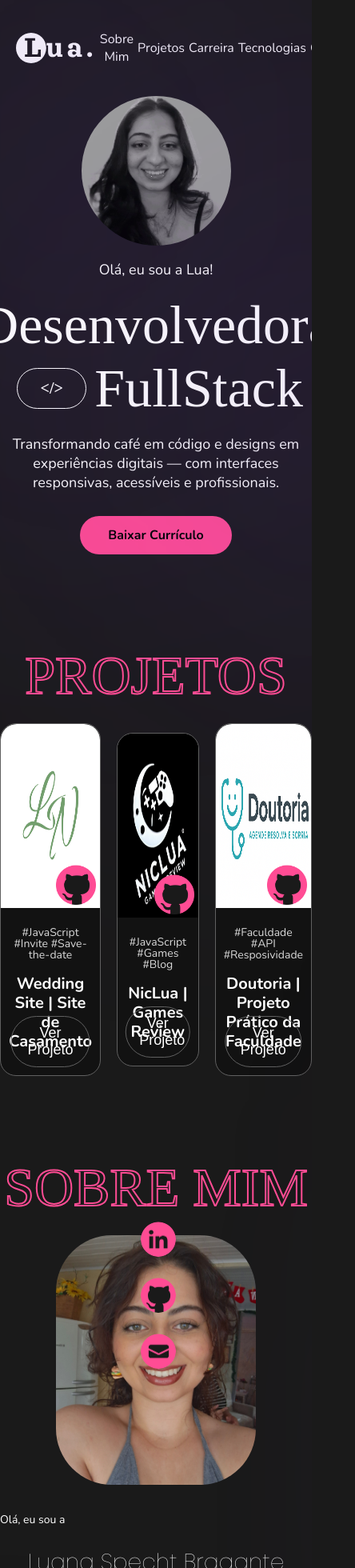
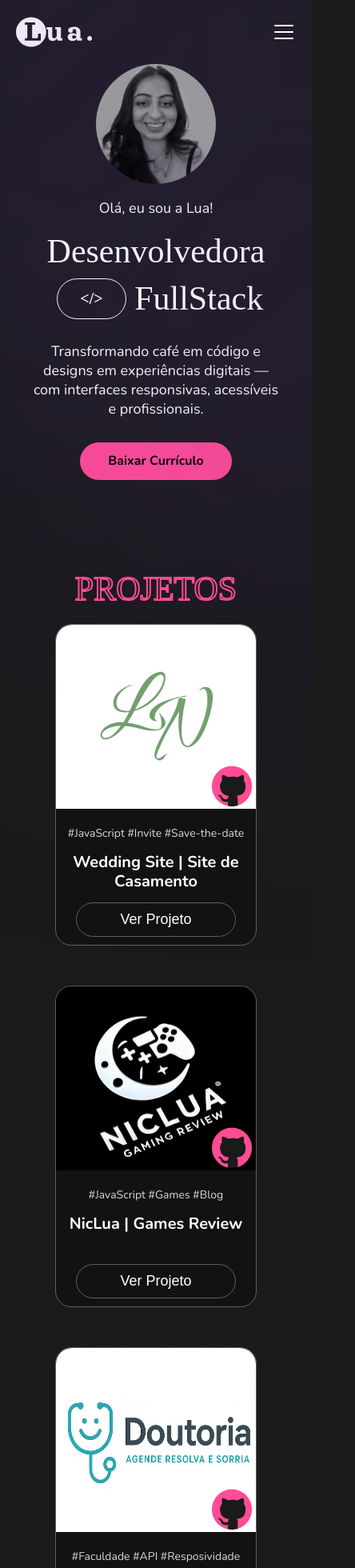
Before and after one commit to LuaSpecht/portfolio, a React (Create React App) app: page / in a window 390 px wide. Shown: the top 1960 px of the page at 80% size, 444 px wide, since content can reach past the window. Built offline with nearby package versions, Linux system fonts and the light colour scheme; the HTML template or start-up script is replaced by a standard one; a web font is replaced by a local one.

Commit message:
style: resposivity for mobile check

```diff
--- a/src/components/AboutMeSection/AboutMeSection.css
+++ b/src/components/AboutMeSection/AboutMeSection.css
@@ -47,11 +47,12 @@
     }
 
     .about-me-content img {
-        width: 250px;
+        width: 90%;
     }
 
     .about-me-content p {
         max-width: 100%;
+        padding: 10px;
     }
 }
 
--- a/src/components/CertificationSection/CertificationSection.css
+++ b/src/components/CertificationSection/CertificationSection.css
@@ -42,3 +42,18 @@
 .dot.active {
   background-color: #dddddd;
 }
+
+@media (max-width: 768px) {
+  .certification-card {
+  display: flex;
+  align-items: center;
+  gap: 5px;
+}
+  .certification-card img {
+    width: 300px;
+    height: 230px;
+  }
+ .certification-content{
+  gap: 2px;
+}
+}
--- a/src/components/Contacts/Contacts.css
+++ b/src/components/Contacts/Contacts.css
@@ -44,3 +44,13 @@ footer .contact-icons img {
 .contact-icons img:hover {
   transform: scale(1.1);
 }
+
+@media (max-width: 768px) {
+
+  .about-me-section .contacts {
+    position: absolute;
+    transform: none;
+    margin-top: 80px;
+    left: 20px;
+  }
+}
--- a/src/components/Footer/Footer.css
+++ b/src/components/Footer/Footer.css
@@ -88,3 +88,35 @@ footer a {
   align-items: flex-end;
   gap: 3px;
 }
+
+@media (max-width: 768px) {
+  .footer-main-content {
+    flex-direction: column;
+    align-items: flex-start;
+    gap: 10px;
+  }
+
+  .footer-main-content .logo {
+    width: 100%;
+    align-items: center;
+    text-align: left;
+  }
+
+  .footer-main-content .info {
+    flex-direction: column;
+    align-items: flex-start;
+    gap: 20px;
+  }
+
+  .footer-content .footer-design-credits {
+    flex-direction: column;
+    align-items: center;
+    gap: 0px;
+    font-size: 10px;
+  }
+  .footer-design-credits div{
+  display: flex;
+  flex-direction: column;
+  align-items: center;
+}
+}
--- a/src/components/Footer/index.js
+++ b/src/components/Footer/index.js
@@ -37,7 +37,7 @@ const Footer = () => {
         <div className='footer-design-credits'>
           <div>Luana Specht Bragante</div>
 
-          <div>Design por ANA<b>DESIGN</b>   &#169; 2026 - Luana Todos os direitos reservados.</div>
+          <div><p>Design por ANA<b>DESIGN</b></p>   &#169; 2026 - Luana Todos os direitos reservados.</div>
       </div>
       </div>
     </footer>
--- a/src/components/Header/Header.css
+++ b/src/components/Header/Header.css
@@ -1,7 +1,7 @@
 header {
   display: flex;
   justify-content: space-between;
-  align-content: center;
+  align-items: center;
   height: 100px;
   margin: 10px 5vw;
   position: relative;
@@ -24,6 +24,51 @@ header img {
   gap: 1.3vw;
 }
 
+.hamburger {
+  display: none;
+  flex-direction: column;
+  gap: 5px;
+  cursor: pointer;
+  z-index: 10010;
+}
+
+.hamburger ListIcon {
+  transition: 0.3s;
+}
+
+@media (max-width: 768px) {
+
+  header{
+    height: 60px;
+  }
+
+  .header-links {
+    display: flex;
+    z-index: 10001;
+    position: fixed;
+    top: 0;
+    right: -100%;
+    height: 100vh;
+    width: 70%;
+    background: #606060;
+    opacity: 0.95;
+    flex-direction: column;
+    justify-content: center;
+    align-items: center;
+    gap: 30px;
+    transition: 0.3s;
+  }
+
+  .header-links.active {
+    right: 0;
+  }
+
+  .hamburger {
+    display: flex;
+  }
+
+}
+
 
 @media (min-width: 1500px) {
   .header-links {
--- a/src/components/Header/index.js
+++ b/src/components/Header/index.js
@@ -1,24 +1,37 @@
+import { useState } from "react";
 import './Header.css'
 import HeaderLinks from '../HeaderLinks'
 import DecoratedButton from '../DecoratedButton'
 import Elipse from '../Elipse'
 import logoImg from "../../assets/images/logo.svg";
+import { ListIcon} from "@phosphor-icons/react";
 
 const Header = () => {
+
+  const [menuOpen, setMenuOpen] = useState(false);
+
   return(
     <header>
       <Elipse/>
       <img src={logoImg} alt="Logo Lua" />
-      <div className='header-links' >
+
+      <div className={`header-links ${menuOpen ? "active" : ""}`}>
+
+        <HeaderLinks link='#projects' name='Projetos'/>
         <HeaderLinks link="#about-me"  name='Sobre Mim'/>
-        <HeaderLinks name='Projetos'/>
-        <HeaderLinks name='Carreira'/>
-        <HeaderLinks name='Tecnologias'/>
-        <HeaderLinks name='Certificações'/>
+        <HeaderLinks link='#tec-tools' name='Tecnologias'/>
+        <HeaderLinks link='#certification' name='Certificações'/>
         <DecoratedButton link="../archives/Curriculo-Luana-Front-End.pdf" name='Baixar CV'/>
       </div>
+
+      <div
+        className={`hamburger ${menuOpen ? "active" : ""}`}
+        onClick={() => setMenuOpen(!menuOpen)}
+      >
+        <ListIcon size={32} color="#fff"/>
+      </div>
+
     </header>
-
   )
 }
 
--- a/src/components/HeroSection/HeroSection.css
+++ b/src/components/HeroSection/HeroSection.css
@@ -69,3 +69,23 @@ h1 {
   border: none;
   color: #000;
 }
+
+@media (max-width: 768px) {
+  .hero-container {
+    flex-direction: column;
+    gap: 30px;
+  }
+
+  .hero-section img {
+    width: 150px;
+  }
+
+  h1 {
+    font-size: 42px;
+  }
+
+  .hero-section .subtitle {
+    max-width: 100%;
+    padding: 0 20px;
+  }
+}
--- a/src/components/ProjectCards/ProjectCards.css
+++ b/src/components/ProjectCards/ProjectCards.css
@@ -6,3 +6,11 @@
   gap: 20px;
   width: 100vw;
 }
+
+@media (max-width: 768px) {
+  .carrousel {
+    flex-direction: column;
+    align-items: center;
+    gap: 50px;
+  }
+}
--- a/src/components/SectionTitle/SectionTitle.css
+++ b/src/components/SectionTitle/SectionTitle.css
@@ -4,6 +4,6 @@
   padding: 0;
   -webkit-text-stroke: 2px #FF4C94;
   color: transparent;
-  z-index: 10001;
+  z-index: 1001;
   margin-top: 100px;
 }
--- a/src/components/TecCard/TecCards.css
+++ b/src/components/TecCard/TecCards.css
@@ -36,3 +36,9 @@
 .tec-card .tec-card-description p {
     margin: 0;
 }
+
+@media (max-width: 768px) {
+  .tec-card {
+    width: 80%;
+  }
+}
--- a/src/components/TecToolsSection/TecToolsSection.css
+++ b/src/components/TecToolsSection/TecToolsSection.css
@@ -20,9 +20,15 @@ section .purple-elipse{
   flex-direction: column;
 }
 
-
 .tectools-content .tec-area {
   display: flex;
   justify-content: center;
   align-items: center;
 }
+
+@media (max-width: 768px) {
+  .tectools-content .tec-area {
+    flex-direction: column;
+    gap: 20px;
+  }
+}
```
